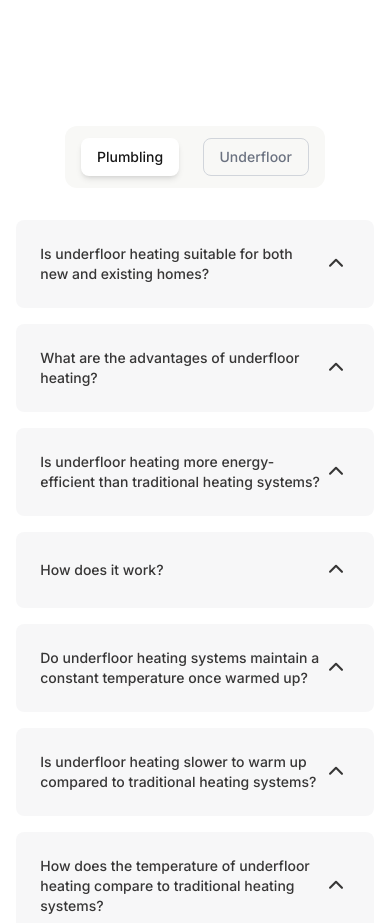
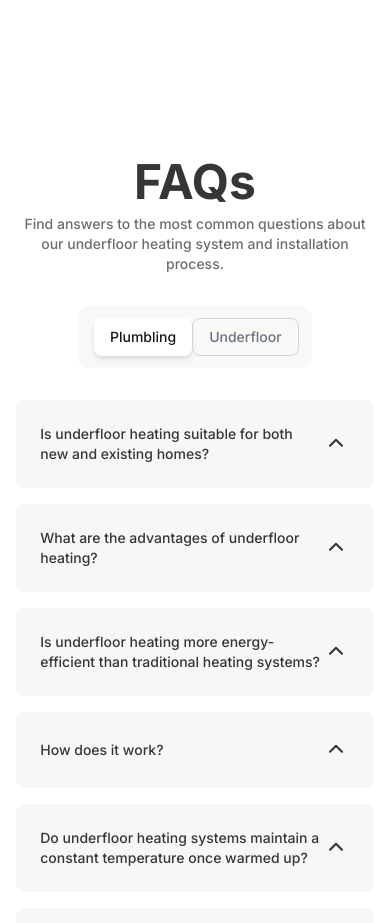
Before and after one commit to shanewmurphy/retrofit-underfloor, a Next.js app: page /home in a window 390 px wide. Shown: the part 4400-5323 px from the top of the page. Built offline with nearby package versions, Linux system fonts and the light colour scheme.

Commit message:
Update FAQs

```diff
--- a/app/components/All-FAQ.jsx
+++ b/app/components/All-FAQ.jsx
@@ -5,9 +5,18 @@ export default function AllFAQ() {
   const [selectedIndex, setSelectedIndex] = useState(0);
   return (
     <div className="w-full py-32">
+      <div className="lg:px-24 lg:py-12 md:px-24 md:py-24 sm:px-4 sm:py-8">
+        <h3 className="text-center text-5xl text-mygrey font-bold mb-2">
+          FAQs
+        </h3>
+        <p className="text-center font-medium lg:text-lg sm:text-sm text-lightgrey lg:w-[50%] mx-auto">
+          Find answers to the most common questions about our underfloor heating
+          system and installation process.
+        </p>
+      </div>
       <div className="lg:w-9/12 mx-auto">
         <Tab.Group selectedIndex={selectedIndex} onChange={setSelectedIndex}>
-          <div className="lg:w-4/12 md:w-6/12 sm:w-8/12 mx-auto bg-[#f8f8f6] px-4 py-3 rounded-xl">
+          <div className="lg:w-4/12 md:w-[45%] sm:w-[60%] mx-auto bg-[#f8f8f6] px-4 py-3 rounded-xl">
             <Tab.List>
               <div className="flex justify-between">
                 <Tab
--- a/app/components/services-carousel.jsx
+++ b/app/components/services-carousel.jsx
@@ -61,7 +61,11 @@ export default function Services() {
               slidesPerView: 2,
               spaceBetween: 20,
             },
-            1024: {
+            1240: {
+              slidesPerView: 2,
+              spaceBetween: 20,
+            },
+            1300: {
               slidesPerView: 3,
               spaceBetween: 20,
             },
@@ -93,7 +97,7 @@ export default function Services() {
             </div>
           </div>
         </Swiper>
-        <div className="mt-8 lg:hidden mx-auto">
+        <div className="mt-8 lg:hidden md:visible mx-auto">
           <div className="flex justify-end">
             <div className="mr-4">
               <button onClick={() => swiperRef.current.slidePrev()}>
```
